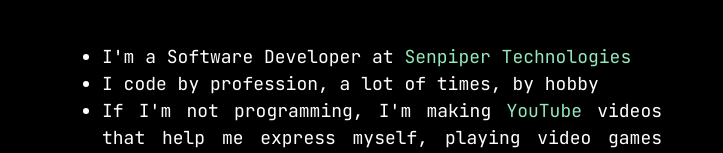
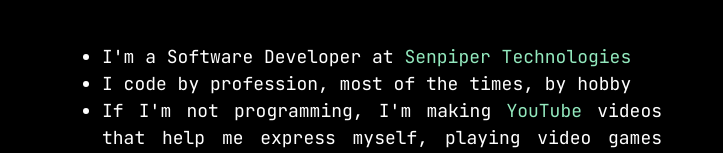
Before and after one commit to me-heer/me-heer.github.io, a plain HTML site: page index.html in a window 1280 px wide. Shown: the part 332-485 px from the top of the page, without its empty margins (278-1001 px from the left). Drawn offline with Linux system fonts and the light colour scheme.

Commit message:
Changed a statement

```diff
--- a/index.html
+++ b/index.html
@@ -38,7 +38,7 @@
                         Technologies</a>
                 </li>
                 <li>
-                    I code by profession, a lot of times, by hobby
+                    I code by profession, most of the times, by hobby
                 </li>
                 <li>
                     If I'm not programming, I'm making <a href="https://youtube.com/mformotivation"
```
